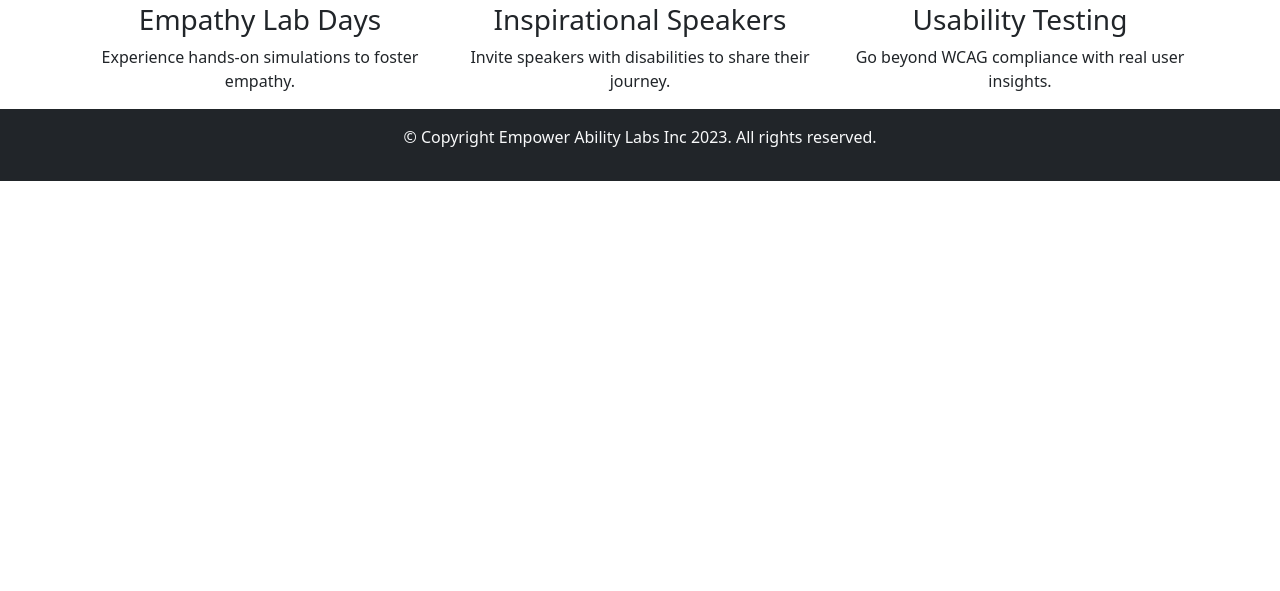
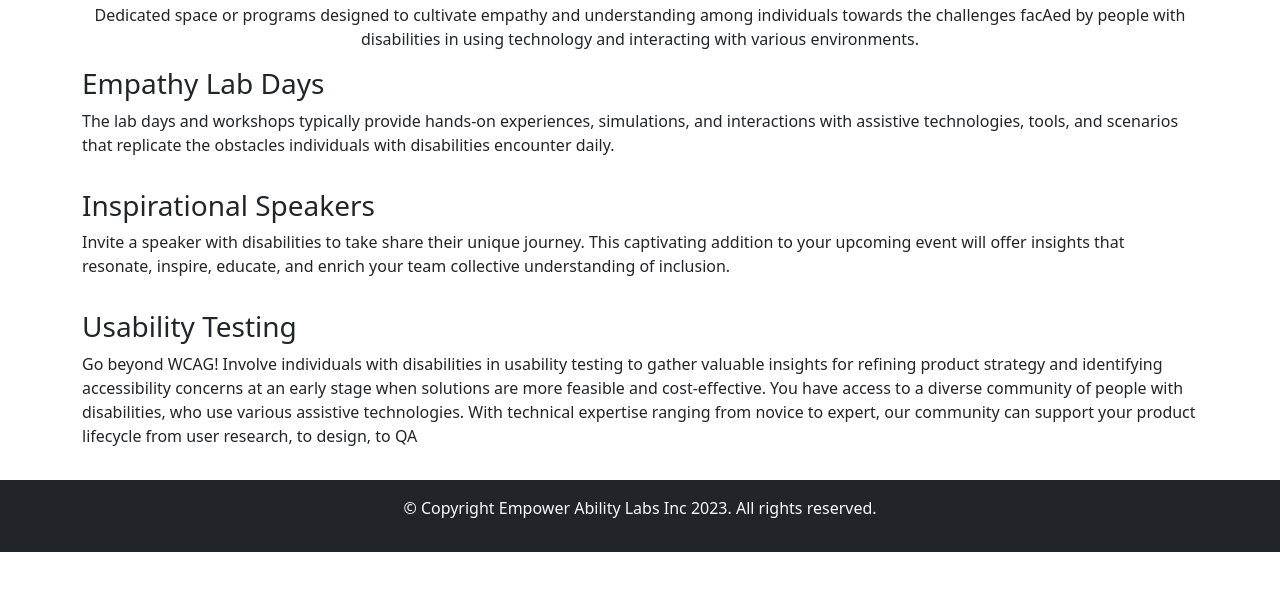
Before and after one commit to jaelendsetosta-AC/Final-Project-assignment, a plain HTML site: page index.html in a window 1280 px wide. Both pictures are taken after a click on the link "Services". Shown: the part 149-740 px from the top of the page. Drawn offline with nearby package versions, Linux system fonts and the light colour scheme.

Commit message:
Added 'Our Services' text

```diff
--- a/index.html
+++ b/index.html
@@ -77,10 +77,8 @@
 
          <!-- Home page Table -->
 
-         <div id="aboutUsTableSummary">
-            This table describes what Empower Ability Labs is about and the services they offer along with testimonials
-         </div>
-         <table id="aboutUsTable" aria-labelledby="tableCaption" aria-describedby="aboutUsTableSummary">
+
+         <table id="aboutUsTable" aria-labelledby="tableCaption">
             <caption id="tableCaption">About Empower Ability Labs</caption>
             <thead>
                 <tr>
@@ -97,7 +95,7 @@
                             unique opportunity to step into the shoes of individuals with disabilities and navigate the world from their perspective.
                         </p>
 
-                        <a href="https://www.google.com/search/howsearchworks/our-approach/" target="external" aria-label="Opens in a new window">Learn More</a>
+                        <a href="https://www.google.com/search/howsearchworks/our-approach/" target="external" aria-label="Learn more about our approach (Opens in a new window)">Learn More</a>
                     </td>
                     <td headers="ourServices">
                         <p>
@@ -109,7 +107,7 @@
                             <li>Inspirational speakers</li>
                         </ul>
 
-                        <a href="https://www.elevenways.be/en/services" target="external" aria-label="Opens in a new window">Learn More</a>
+                        <a href="https://www.elevenways.be/en/services" target="external" aria-label="Learn more about our services (Opens in a new window)">Learn More</a>
                     </td>
                     <td headers="ourTestimonials">
                         <p>
@@ -117,7 +115,7 @@
                             inspire, educate, and enrich your team’s understanding of inclusion.
                         </p>
 
-                        <a href="https://dictionary.cambridge.org/us/dictionary/english/testimonial" target="external" aria-label="Opens in a new window">Learn More</a>
+                        <a href="https://dictionary.cambridge.org/us/dictionary/english/testimonial" target="external" aria-label="Learn more about our testimonials (Opens in a new window)">Learn More</a>
                     </td>
                 </tr>
             </tbody>
@@ -130,17 +128,39 @@
         <section id="services">
             <h1 class="text-center">Our Services</h1>
             <div class="row text-center">
-                <div class="col-md-4">
+                <p>
+                    Dedicated space or programs designed to cultivate empathy and understanding among individuals
+                    towards the challenges facAed by people with disabilities in using technology and interacting
+                    with various environments.
+                </p>
+            </div>
+
+            <div class="row text-center">
+                <div class="col-12 text-start mb-3">
                     <h3>Empathy Lab Days</h3>
-                    <p>Experience hands-on simulations to foster empathy.</p>
+                    <p>
+                        The lab days and workshops typically provide hands-on experiences, simulations,
+                        and interactions with assistive technologies, tools, and scenarios that replicate
+                        the obstacles individuals with disabilities encounter daily.
+                    </p>
                 </div>
-                <div class="col-md-4">
+                <div class="col-12 text-start mb-3">
                     <h3>Inspirational Speakers</h3>
-                    <p>Invite speakers with disabilities to share their journey.</p>
+                    <p>
+                        Invite a speaker with disabilities to take share their unique journey.
+                        This captivating addition to your upcoming event will offer insights that resonate,
+                        inspire, educate, and enrich your team collective understanding of inclusion.
+                    </p>
                 </div>
-                <div class="col-md-4">
+                <div class="col-12 text-start mb-3">
                     <h3>Usability Testing</h3>
-                    <p>Go beyond WCAG compliance with real user insights.</p>
+                    <p>
+                        Go beyond WCAG! Involve individuals with disabilities in usability testing to gather valuable
+                        insights for refining product strategy and identifying accessibility concerns at an early stage when
+                        solutions are more feasible and cost-effective. You have access to a diverse community of people with disabilities,
+                        who use various assistive technologies. With technical expertise ranging from novice to expert, our community can
+                        support your product lifecycle from user research, to design, to QA
+                    </p>
                 </div>
             </div>
         </section>
```
